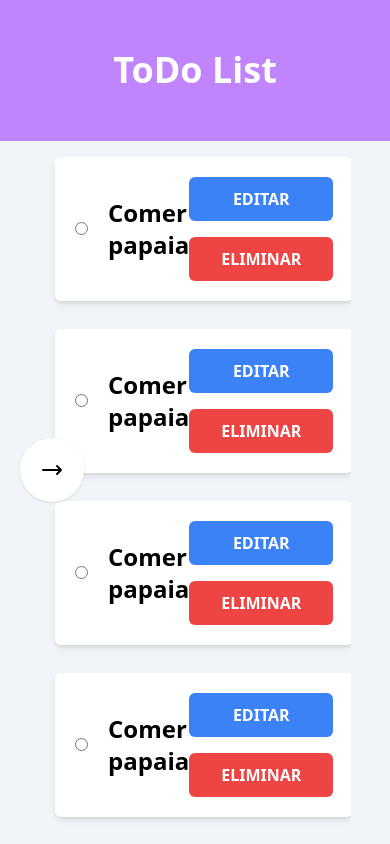
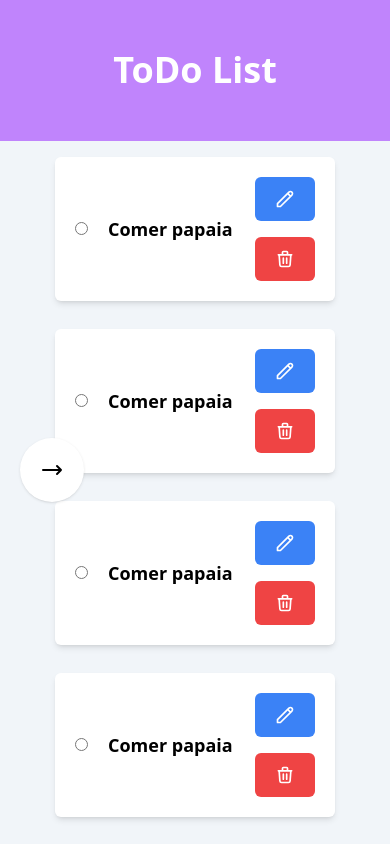
Before and after one commit to Alvarotloc/ToDo-List-Tailwind, a React (Vite) app: page / in a window 390 px wide. Built offline with nearby package versions, Linux system fonts and the light colour scheme.

Commit message:
Responsive de los botones ltsos y añadidos 2 svg

```diff
--- a/src/components/Task.tsx
+++ b/src/components/Task.tsx
@@ -1,16 +1,54 @@
 const Task = () => {
   return (
-    <div className="p-5 h-36 bg-white shadow-md w-full rounded-md flex justify-between">
-        <div className="flex gap-5 items-center">
+    <div className="p-5 h-36 bg-white shadow-md w-full rounded-md flex justify-between gap-1">
+      <div className="flex gap-5 items-center">
         <input type="radio" />
-        <h2 className="font-bold text-2xl">Comer papaia</h2>
-        </div>
-        <div className="grid gap-4">
-            <button type="button" className="bg-blue-500 hover:bg-blue-600 uppercase transition-colors text-white px-8 rounded-md font-semibold">Editar</button>
-            <button type="button" className="bg-red-500 hover:bg-red-600 uppercase transition-colors text-white px-8 rounded-md font-semibold">Eliminar</button>
-        </div>
+        <h2 className="font-bold text-lg md:text-2xl">Comer papaia</h2>
+      </div>
+      <div className="grid gap-4">
+        <button
+          type="button"
+          className="bg-blue-500 hover:bg-blue-600 uppercase transition-colors text-white px-5 md:px-8 rounded-md font-semibold flex items-center justify-center md:justify-between"
+        >
+          <span className="hidden md:inline">Editar</span>
+          <svg
+            xmlns="http://www.w3.org/2000/svg"
+            className="h-5 w-5"
+            fill="none"
+            viewBox="0 0 24 24"
+            stroke="currentColor"
+            strokeWidth={2}
+          >
+            <path
+              strokeLinecap="round"
+              strokeLinejoin="round"
+              d="M15.232 5.232l3.536 3.536m-2.036-5.036a2.5 2.5 0 113.536 3.536L6.5 21.036H3v-3.572L16.732 3.732z"
+            />
+          </svg>
+        </button>
+        <button
+          type="button"
+          className="bg-red-500 hover:bg-red-600 uppercase transition-colors text-white px-5 md:px-8 rounded-md font-semibold flex items-center justify-center md:justify-between gap-3"
+        >
+          <span className="hidden md:inline">Eliminar</span>
+          <svg
+            xmlns="http://www.w3.org/2000/svg"
+            className="h-5 w-5"
+            fill="none"
+            viewBox="0 0 24 24"
+            stroke="currentColor"
+            strokeWidth={2}
+          >
+            <path
+              strokeLinecap="round"
+              strokeLinejoin="round"
+              d="M19 7l-.867 12.142A2 2 0 0116.138 21H7.862a2 2 0 01-1.995-1.858L5 7m5 4v6m4-6v6m1-10V4a1 1 0 00-1-1h-4a1 1 0 00-1 1v3M4 7h16"
+            />
+          </svg>
+        </button>
+      </div>
     </div>
-  )
-}
+  );
+};
 
-export default Task
+export default Task;
--- a/src/components/TaskList.tsx
+++ b/src/components/TaskList.tsx
@@ -1,7 +1,7 @@
 import Task from './Task';
 const TaskList = ():JSX.Element => {
   return (
-    <div className="p-4 md:p-10 w-4/5 h-full overflow-scroll grid gap-7">
+    <div className="p-4 md:p-10 w-4/5 h-full overflow-y-scroll grid gap-7">
         <Task />
         <Task />
         <Task />
```
